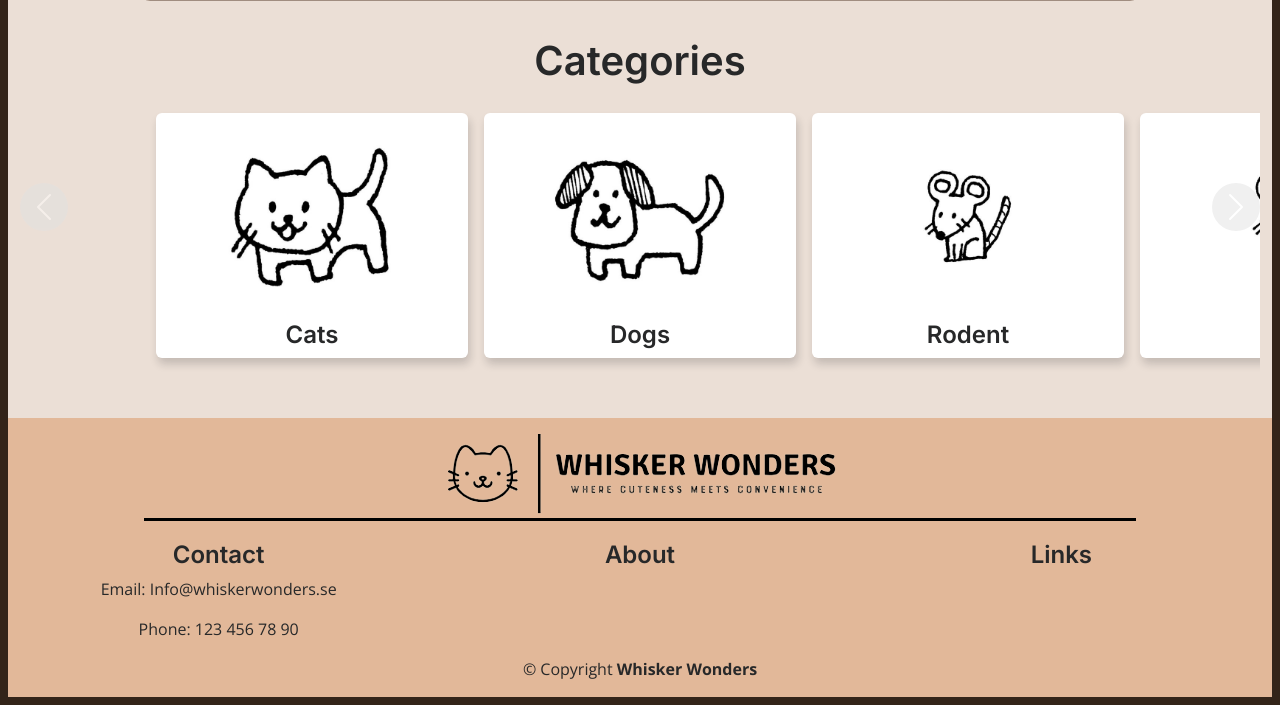
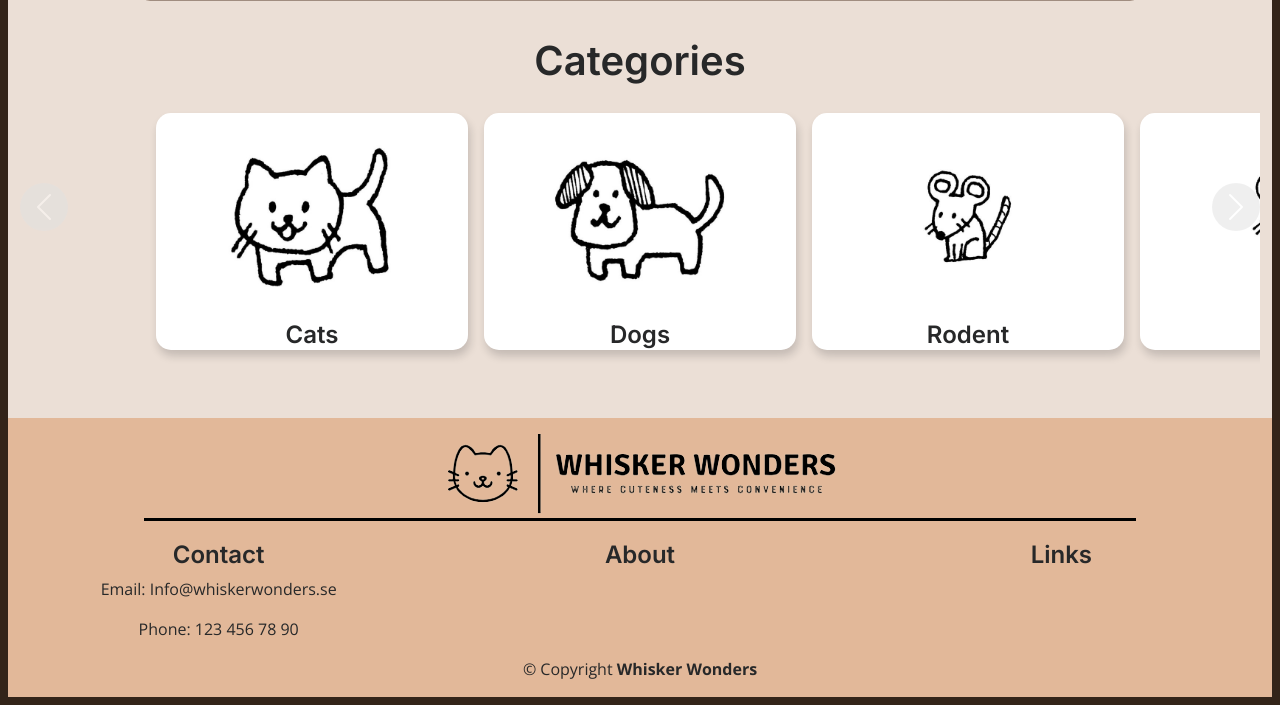
Before and after one commit to Ebbsteer/WhiskerWonders, a PHP site: page /html/index.html in a window 1280 px wide. Shown: the part 789-1494 px from the top of the page. Run offline with PHP 8.4, Linux system fonts and the light colour scheme; some libraries are stand-ins or nearby versions.

Commit message:
qwsedrftgyhjuklö

```diff
--- a/css/main.css
+++ b/css/main.css
@@ -274,9 +274,10 @@ header .search-wrapper .search-inputs input {
 }
 
 header .search-wrapper .search-inputs .form-control:focus {
-    position: relative;
+    position: absolute;
     display: block;
-    top: 0px;
+    top: 44px;
+    left: 40%;
 }
 
 @media (max-width: 500px) {
@@ -293,10 +294,31 @@ header .search-wrapper .search-suggestions {
     display: block;
     top: 90px;
     z-index: 999;
-    width: 90%;
+    width: fit-content;
     margin: 0px;
     padding: 0px;
 }
+
+.card-search {
+    background-color: #fff;
+    width: 60vw;
+}
+
+.card-search .card-img {
+    width: 100px;
+    height: 100px;
+}
+
+.card-search .card-body {
+    width: 200px;
+    height: 100px;
+}
+
+.card-search .search-price {
+    width: 100px;
+    height: 100px;
+}
+
 
 
 
@@ -716,10 +738,12 @@ footer .footer-img {
 
 }
 
-.card {
+.card-carousel {
     margin: 0 0.5em;
     box-shadow: 2px 6px 8px 0 rgba(22, 22, 26, 0.18);
     border: none;
+    background-color: #fff;
+    border-radius: 15px;
 }
 
 .carousel-control-prev,
@@ -743,7 +767,7 @@ footer .footer-img {
     }
 }
 
-.card .img-wrapper {
+.card-carousel .img-wrapper {
       max-width: 100%;
       height: 13em;
       display: flex;
@@ -751,12 +775,12 @@ footer .footer-img {
       align-items: center;
 }
 
-.card img {
+.card-carousel img {
       max-height: 100%;
 }
 
 @media (max-width: 767px) {
-    .card .img-wrapper {
+    .card-carousel .img-wrapper {
       height: 17em;
     }
 }
--- a/html/index.html
+++ b/html/index.html
@@ -68,13 +68,12 @@
 
                     <div class="search-suggestions hs-menu-inner" data-user-cards-container>
                         <template class="search-suggestion" data-user-cards-template>
-                            <div class="card hide dropdown-item">
-                                <div class="container">
+                            <div class="card-search hide dropdown-item">
+                                <div class="container-sm">
                                     <div class="row no-gutters">
 
-                                        <div class="col-md-3">
-                                            <img src="" alt="picture of image" class="card-img img-fluid"
-                                                data-image>
+                                        <div class="col-md-2">
+                                            <img src="" alt="picture of image" class="card-img img-fluid" data-image>
                                         </div>
 
                                         <div class="col-md-6">
@@ -85,7 +84,7 @@
                                         </div>
 
                                         <div
-                                            class="col-md-3 d-flex align-items-center justify-content-end">
+                                            class="col-md-4 d-flex align-items-center justify-content-end">
                                             <!-- Added responsive padding classes -->
                                             <p class="search-price" data-price></p>
                                         </div>
@@ -139,7 +138,7 @@
             <div class="carousel-inner">
 
                 <div class="carousel-item active">
-                    <div class="card">
+                    <div class="card-carousel">
                         <a href="productPage.html?category=cat">
                             <div class="img-wrapper"><img src="../img/cat.jpg" class="d-block" alt="..."> </div>
                             <h4>Cats</h4>
@@ -148,7 +147,7 @@
                 </div>
 
                 <div class="carousel-item">
-                    <div class="card">
+                    <div class="card-carousel">
                         <a href="productPage.html?category=dog">
                             <div class="img-wrapper"><img src="../img/dog.jpg" class="d-block" alt="..."> </div>
                             <h4>Dogs</h4>
@@ -157,7 +156,7 @@
                 </div>
 
                 <div class="carousel-item">
-                    <div class="card">
+                    <div class="card-carousel">
                         <a href="productPage.html?category=hamster">
                             <div class="img-wrapper"><img src="../img/mouse.jpg" class="d-block" alt="..."> </div>
                             <h4>Rodent</h4>
@@ -166,7 +165,7 @@
                 </div>
 
                 <div class="carousel-item">
-                    <div class="card">
+                    <div class="card-carousel">
                         <a href="productPage.html?category=treats">
                             <div class="img-wrapper"><img src="../img/mouse.jpg" class="d-block" alt="..."> </div>
                             <h4>Food</h4>
@@ -175,7 +174,7 @@
                 </div>
 
                 <div class="carousel-item">
-                    <div class="card">
+                    <div class="card-carousel">
                         <a href="productPage.html?category=toys">
                             <div class="img-wrapper"><img src="../img/dog.jpg" class="d-block" alt="..."> </div>
                             <h4>Toys</h4>
```
